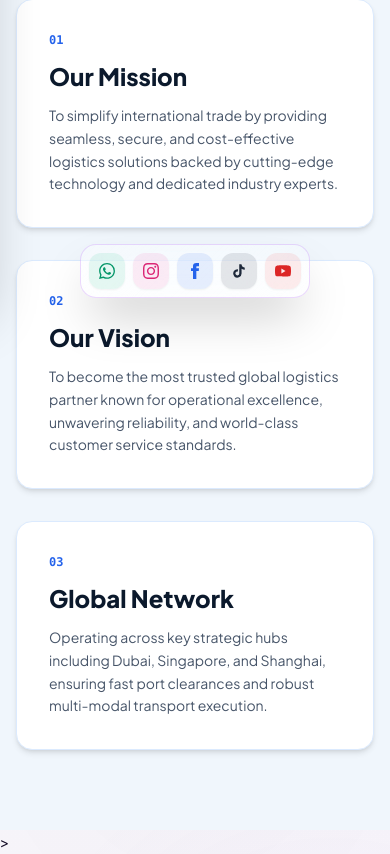
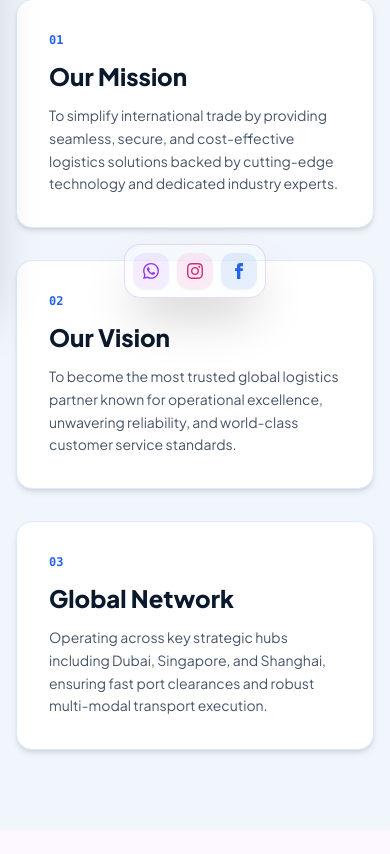
Before and after one commit to sukumar001reddyp-creator/Future-solutions, a Flask app: page /about in a window 390 px wide. Shown: the part 534-1388 px from the top of the page. After the commit the page ends 1364 px from the top, so only its background shows below. Run offline with Flask 3, Linux system fonts and the light colour scheme; some libraries are stand-ins or nearby versions.

```diff
--- a/app/templates/base.html
+++ b/app/templates/base.html
@@ -264,15 +264,15 @@
         </main>
     </div>
 
-    <!-- 1. DESKTOP SOCIAL MEDIA (Hidden on mobile, fixed right-side center on desktop) -->
-    <aside aria-label="Social Media Links Desktop" class="hidden sm:flex fixed right-4 top-[50%] -translate-y-1/2 z-50 flex-col gap-2.5 p-2 glass rounded-2xl transition-all shadow-2xl">
-        <a href="https://whatsapp.com" target="_blank" rel="noopener noreferrer" title="WhatsApp" class="social-icon w-10 h-10 rounded-xl bg-emerald-500/10 hover:bg-emerald-500 text-emerald-600 hover:text-white flex items-center justify-center font-bold shadow-sm">
+    <!-- 1. DESKTOP SOCIAL MEDIA -->
+    <aside aria-label="Social Media Links Desktop" class="hidden sm:flex fixed right-4 top-[50%] -translate-y-1/2 z-40 flex-col gap-2.5 p-2.5 glass rounded-2xl transition-all shadow-2xl">
+        <a href="https://whatsapp.com" target="_blank" rel="noopener noreferrer" title="WhatsApp" class="social-icon w-10 h-10 rounded-xl bg-purple-500/10 hover:bg-purple-500 text-purple-600 hover:text-white flex items-center justify-center font-bold shadow-sm">
             <svg class="w-5 h-5 fill-current" viewBox="0 0 24 24"><path d="M17.472 14.382c-.297-.149-1.758-.868-2.031-.967-.272-.099-.47-.149-.669.149-.198.297-.768.967-.941 1.165-.173.198-.347.223-.644.074-.297-.149-1.255-.462-2.39-1.475-.883-.788-1.48-1.761-1.653-2.059-.173-.297-.018-.458.13-.606.134-.133.298-.347.446-.521.151-.172.2-.296.3-.495.099-.198.05-.372-.025-.521-.075-.148-.669-1.611-.916-2.206-.242-.579-.487-.501-.669-.51l-.57-.01c-.198 0-.52.074-.792.372s-1.04 1.016-1.04 2.479 1.065 2.876 1.213 3.074c.149.198 2.095 3.2 5.076 4.487.709.306 1.263.489 1.694.626.712.226 1.36.194 1.872.118.571-.085 1.758-.719 2.006-1.413.248-.695.248-1.29.173-1.414-.074-.124-.272-.198-.57-.347m-5.421 7.403h-.004a9.87 9.87 0 01-5.031-1.371l-.361-.214-3.732.982 .998-3.648-.235-.374a9.86 9.86 0 01-1.51-5.26c.001-5.45 4.436-9.884 9.888-9.884 2.64 0 5.122 1.03 6.988 2.898a9.84 9.84 0 012.893 6.994c-.003 5.45-4.437 9.884-9.885 9.884m8.413-18.297A11.815 11.815 0 0012.05 0C5.49 0 .16 5.33.158 11.892c0 2.096.547 4.142 1.588 5.945L.057 24l6.305-1.654a11.882 11.882 0 005.683 1.448h.005c6.558 0 11.89-5.335 11.893-11.893a11.821 11.821 0 00-3.48-8.413z"/></svg>
         </a>
         <a href="https://instagram.com" target="_blank" rel="noopener noreferrer" title="Instagram" class="social-icon w-10 h-10 rounded-xl bg-pink-500/10 hover:bg-pink-600 text-pink-600 hover:text-white flex items-center justify-center font-bold shadow-sm">
             <svg class="w-5 h-5 fill-current" viewBox="0 0 24 24"><path d="M12 2.163c3.204 0 3.584.012 4.85.07 3.252.148 4.771 1.691 4.919 4.919.058 1.265.069 1.645.069 4.849 0 3.205-.012 3.584-.069 4.849-.149 3.225-1.664 4.771-4.919 4.919-1.266.058-1.644.07-4.85.07-3.204 0-3.584-.012-4.849-.07-3.26-.149-4.771-1.699-4.919-4.92-.058-1.265-.07-1.644-.07-4.849 0-3.204.013-3.583.07-4.849.149-3.227 1.664-4.771 4.919-4.919 1.266-.057 1.645-.069 4.849-.069zm0-2.163c-3.259 0-3.667.014-4.947.072-4.358.2-6.78 2.618-6.98 6.98-.059 1.281-.073 1.689-.073 4.948 0 3.259.014 3.668.072 4.948.2 4.358 2.618 6.78 6.98 6.98 1.281.058 1.689.072 4.948.072 3.259 0 3.668-.014 4.948-.072 4.354-.2 6.782-2.618 6.979-6.98.059-1.28.073-1.689.073-4.948 0-3.259-.014-3.667-.072-4.947-.196-4.354-2.617-6.78-6.979-6.98-1.281-.059-1.69-.073-4.949-.073zm0 5.838c-3.403 0-6.162 2.759-6.162 6.162s2.759 6.163 6.162 6.163 6.162-2.759 6.162-6.163c0-3.403-2.759-6.162-6.162-6.162zm0 10.162c-2.209 0-4-1.79-4-4 0-2.209 1.791-4 4-4s4 1.791 4 4c0 2.21-1.791 4-4 4zm6.406-11.845c-.796 0-1.441.645-1.441 1.44s.645 1.44 1.441 1.44c.795 0 1.439-.645 1.439-1.44s-.644-1.44-1.439-1.44z"/></svg>
         </a>
-        <a href="https://facebook.com" target="_blank" rel="noopener noreferrer" title="Facebook" class="social-icon w-10 h-10 rounded-xl bg-blue-600/10 hover:bg-blue-600 text-blue-600 hover:text-white flex items-center justify-center font-bold shadow-sm">
+        <a href="https://facebook.com" target="_blank" rel="noopener noreferrer" title="Facebook" class="social-icon w-10 h-10 rounded-xl bg-blue-600/10 text-blue-600 flex items-center justify-center font-bold shadow-sm">
             <svg class="w-5 h-5 fill-current" viewBox="0 0 24 24"><path d="M9 8h-3v4h3v12h5v-12h3.642l.358-4h-4v-1.667c0-.955.192-1.333 1.115-1.333h2.885v-5h-3.808c-3.596 0-5.192 1.583-5.192 4.615v3.385z"/></svg>
         </a>
         <a href="https://tiktok.com" target="_blank" rel="noopener noreferrer" title="TikTok" class="social-icon w-10 h-10 rounded-xl bg-slate-900/10 dark:bg-slate-100/10 hover:bg-black hover:text-white text-slate-800 dark:text-slate-200 flex items-center justify-center font-bold shadow-sm">
@@ -283,9 +283,9 @@
         </a>
     </aside>
 
-    <!-- 2. MOBILE SOCIAL MEDIA (Visible only on mobile, fixed at bottom-center) -->
-    <aside aria-label="Social Media Links Mobile" class="sm:hidden fixed bottom-3 left-1/2 -translate-x-1/2 z-50 flex flex-row gap-2 p-2 glass rounded-2xl shadow-2xl">
-        <a href="https://whatsapp.com" target="_blank" rel="noopener noreferrer" title="WhatsApp" class="social-icon w-9 h-9 rounded-xl bg-emerald-500/10 text-emerald-600 flex items-center justify-center font-bold shadow-sm">
+    <!-- 2. MOBILE SOCIAL MEDIA (Initially hidden via class 'hidden', revealed after preloader closes) -->
+    <aside id="mobile-social-bar" aria-label="Social Media Links Mobile" class="sm:hidden fixed bottom-3 left-1/2 -translate-x-1/2 z-40 hidden flex-row gap-2 p-2 glass rounded-2xl shadow-2xl transition-all duration-500">
+        <a href="https://whatsapp.com" target="_blank" rel="noopener noreferrer" title="WhatsApp" class="social-icon w-9 h-9 rounded-xl bg-purple-500/10 text-purple-600 flex items-center justify-center font-bold shadow-sm">
             <svg class="w-4 h-4 fill-current" viewBox="0 0 24 24"><path d="M17.472 14.382c-.297-.149-1.758-.868-2.031-.967-.272-.099-.47-.149-.669.149-.198.297-.768.967-.941 1.165-.173.198-.347.223-.644.074-.297-.149-1.255-.462-2.39-1.475-.883-.788-1.48-1.761-1.653-2.059-.173-.297-.018-.458.13-.606.134-.133.298-.347.446-.521.151-.172.2-.296.3-.495.099-.198.05-.372-.025-.521-.075-.148-.669-1.611-.916-2.206-.242-.579-.487-.501-.669-.51l-.57-.01c-.198 0-.52.074-.792.372s-1.04 1.016-1.04 2.479 1.065 2.876 1.213 3.074c.149.198 2.095 3.2 5.076 4.487.709.306 1.263.489 1.694.626.712.226 1.36.194 1.872.118.571-.085 1.758-.719 2.006-1.413.248-.695.248-1.29.173-1.414-.074-.124-.272-.198-.57-.347m-5.421 7.403h-.004a9.87 9.87 0 01-5.031-1.371l-.361-.214-3.732.982 .998-3.648-.235-.374a9.86 9.86 0 01-1.51-5.26c.001-5.45 4.436-9.884 9.888-9.884 2.64 0 5.122 1.03 6.988 2.898a9.84 9.84 0 012.893 6.994c-.003 5.45-4.437 9.884-9.885 9.884m8.413-18.297A11.815 11.815 0 0012.05 0C5.49 0 .16 5.33.158 11.892c0 2.096.547 4.142 1.588 5.945L.057 24l6.305-1.654a11.882 11.882 0 005.683 1.448h.005c6.558 0 11.89-5.335 11.893-11.893a11.821 11.821 0 00-3.48-8.413z"/></svg>
         </a>
         <a href="https://instagram.com" target="_blank" rel="noopener noreferrer" title="Instagram" class="social-icon w-9 h-9 rounded-xl bg-pink-500/10 text-pink-600 flex items-center justify-center font-bold shadow-sm">
@@ -293,12 +293,6 @@
         </a>
         <a href="https://facebook.com" target="_blank" rel="noopener noreferrer" title="Facebook" class="social-icon w-9 h-9 rounded-xl bg-blue-600/10 text-blue-600 flex items-center justify-center font-bold shadow-sm">
             <svg class="w-4 h-4 fill-current" viewBox="0 0 24 24"><path d="M9 8h-3v4h3v12h5v-12h3.642l.358-4h-4v-1.667c0-.955.192-1.333 1.115-1.333h2.885v-5h-3.808c-3.596 0-5.192 1.583-5.192 4.615v3.385z"/></svg>
-        </a>
-        <a href="https://tiktok.com" target="_blank" rel="noopener noreferrer" title="TikTok" class="social-icon w-9 h-9 rounded-xl bg-slate-900/10 text-slate-800 dark:text-slate-200 flex items-center justify-center font-bold shadow-sm">
-            <svg class="w-4 h-4 fill-current" viewBox="0 0 24 24"><path d="M19.59 6.69a4.83 4.83 0 0 1-3.77-4.25V2h-3.45v13.67a2.89 2.89 0 0 1-5.2 1.74 2.89 2.89 0 0 1 2.31-4.64 2.93 2.93 0 0 1 .88.13V9.4a6.84 6.84 0 0 0-1-.05A6.33 6.33 0 0 0 5 20.1a6.34 6.34 0 0 0 10.86-4.43v-7a8.16 8.16 0 0 0 4.77 1.52v-3.4a4.85 4.85 0 0 1-1-.1z"/></svg>
-        </a>
-        <a href="https://youtube.com" target="_blank" rel="noopener noreferrer" title="YouTube" class="social-icon w-9 h-9 rounded-xl bg-red-500/10 text-red-600 flex items-center justify-center font-bold shadow-sm">
-            <svg class="w-4 h-4 fill-current" viewBox="0 0 24 24"><path d="M23.498 6.186a3.016 3.016 0 0 0-2.122-2.136C19.505 3.545 12 3.545 12 3.545s-7.505 0-9.377.505A3.017 3.017 0 0 0 .502 6.186C0 8.07 0 12 0 12s0 3.93.502 5.814a3.016 3.016 0 0 0 2.122 2.136c1.871.505 9.376.505 9.376.505s7.505 0 9.377-.505a3.015 3.015 0 0 0 2.122-2.136C24 15.93 24 12 24 12s0-3.93-.502-5.814zM9.545 15.568V8.432L15.818 12l-6.273 3.568z"/></svg>
         </a>
     </aside>
 
@@ -355,7 +349,6 @@
 
     <script>
         function closeVideoPreloader() {
-        const preloader = document.getElementById('video-preloader');
             const panelLeft = document.getElementById('panel-left');
             const panelRight = document.getElementById('panel-right');
             const content = document.getElementById('preloader-content');
@@ -367,12 +360,19 @@
                 panelRight.style.transform = 'translateX(100%)';
             }
 
+            // Show mobile social bar once preloader closes
+            const mobileSocial = document.getElementById('mobile-social-bar');
+            if(mobileSocial) {
+                mobileSocial.classList.remove('hidden');
+                mobileSocial.classList.add('flex');
+            }
+
             setTimeout(() => {
+                const preloader = document.getElementById('video-preloader');
                 if(preloader) preloader.style.display = 'none';
             }, 1000);
         }
 
-    // Check if we are on the homepage
         const isHome = window.location.pathname === '/' || window.location.pathname.endsWith('index');
 
         if (isHome && !sessionStorage.getItem('homeVisitedDuringSession')) {
@@ -383,12 +383,54 @@
                 }, 3800);
             });
         } else {
-        // Services page lo unnappudu leda home ki malli vachinappudu preloader direct ga hide aipovali
             document.addEventListener('DOMContentLoaded', () => {
                 const preloader = document.getElementById('video-preloader');
                 if(preloader) preloader.style.display = 'none';
+
+                // Show mobile social bar immediately if preloader is skipped/hidden
+                const mobileSocial = document.getElementById('mobile-social-bar');
+                if(mobileSocial) {
+                    mobileSocial.classList.remove('hidden');
+                    mobileSocial.classList.add('flex');
+                }
             });
         }
-</script>>
+
+        window.addEventListener('DOMContentLoaded', () => {
+            const sections = document.querySelectorAll('section[id]');
+            const navLinks = document.querySelectorAll('.nav-link');
+            let isClickScrolling = false;
+
+            navLinks.forEach(link => {
+                link.addEventListener('click', function() {
+                    isClickScrolling = true;
+                    navLinks.forEach(l => l.classList.remove('active'));
+                    this.classList.add('active');
+
+                    setTimeout(() => {
+                        isClickScrolling = false;
+                    }, 800);
+                });
+            });
+
+            const observer = new IntersectionObserver((entries) => {
+                if (isClickScrolling) return;
+                entries.forEach(entry => {
+                    if (entry.isIntersecting) {
+                        const id = entry.target.getAttribute('id');
+                        navLinks.forEach(link => {
+                            if (link.getAttribute('href').endsWith(`#${id}`)) {
+                                link.classList.add('active');
+                            } else {
+                                link.classList.remove('active');
+                            }
+                        });
+                    }
+                });
+            }, { threshold: 0.2 });
+
+            sections.forEach(section => observer.observe(section));
+        });
+    </script>
 </body>
 </html>
```
Lines whose indentation alone changed are shown as unchanged.
